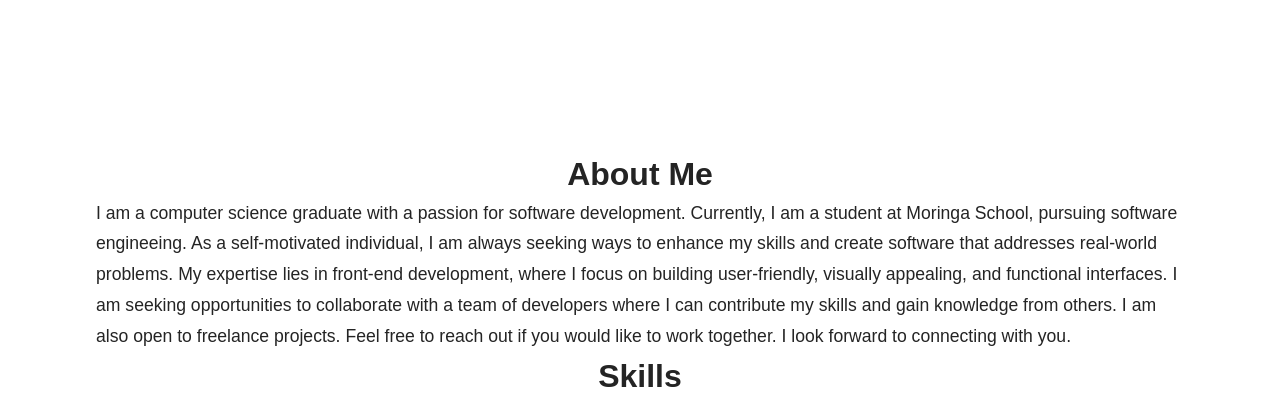
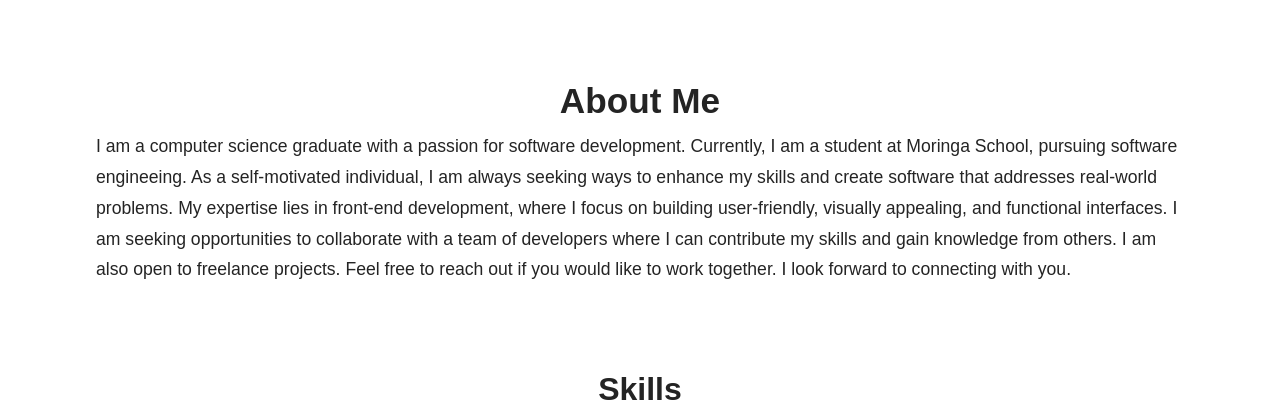
Before and after one commit to awangui/my-portfolio, a React (Vite) app: page / in a window 1280 px wide. Shown: the part 710-1112 px from the top of the page. Built offline with nearby package versions, Linux system fonts and the light colour scheme.

Commit message:
reduce whitespace

```diff
--- a/src/index.css
+++ b/src/index.css
@@ -88,7 +88,7 @@ p{
 .hero{
   display: flex;
   align-items: center;
-  height: 100vh;
+  height: 80vh;
   color:var(--text-color);
   /* background-color: var(--primary-color); */
   width: 100%;
@@ -124,6 +124,11 @@ p{
 
 }
 /* About */
+.about{
+  margin: 80px auto;
+  line-height: 1.75;
+  font-size: 1.1rem;
+}
 
 /*skills*/
 .skills{
```
